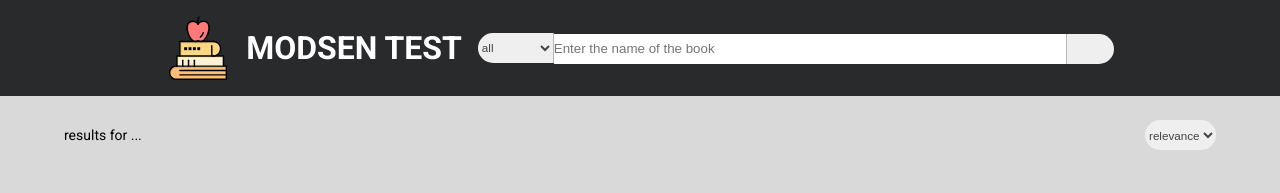
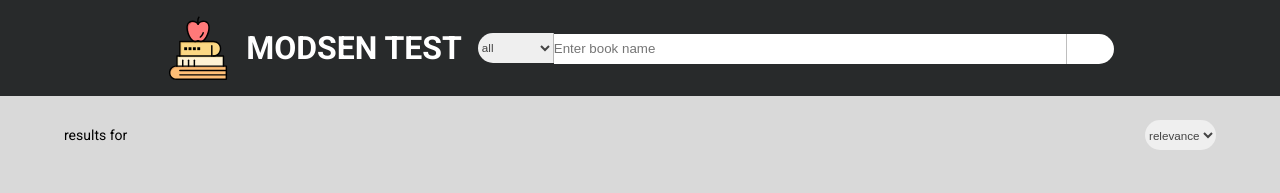
Before and after one commit to OlgaSeledets/modsen-test, a React (Create React App) app: page / in a window 1280 px wide. Shown: the top 193 px of the page. Built offline with nearby package versions, Linux system fonts and the light colour scheme; a web font is replaced by a local one.

Commit message:
Cosmetics

```diff
--- a/src/components/app/App.css
+++ b/src/components/app/App.css
@@ -49,6 +49,7 @@
   color: #444;
   font-size: smaller;
   outline: none;
+  cursor: pointer;
 }
 
 .search__select {
@@ -75,6 +76,7 @@
   border-left: 1px solid rgba(127, 127, 127, 0.5);
   vertical-align: middle;
   cursor: pointer;
+  background-color: #fff;
 }
 
 .subheader {
--- a/src/components/app/App.tsx
+++ b/src/components/app/App.tsx
@@ -40,6 +40,7 @@ function App(): JSX.Element {
   const [status, setStatus] = useState<Status>('idle')
   const [category, setCategory] = useState<Category>('all')
   const [orderBy, setOrderBy] = useState<OrderBy>('relevance')
+  const [bookName, setBookName] = useState('')
   const getData = useCallback(
     async (search: string, category: Category, orderBy: OrderBy) => {
       const data = await getBooks(search, category, orderBy)
@@ -73,7 +74,7 @@ function App(): JSX.Element {
             <input
               className="search__input"
               type="text"
-              placeholder="Enter the name of the book"
+              placeholder="Enter book name"
               onChange={e => setSearch(e.target.value)}
             ></input>
             <button
@@ -82,6 +83,7 @@ function App(): JSX.Element {
                 if (search !== '') {
                   setStatus('searching')
                 }
+                setBookName(search)
               }}
             ></button>
           </div>
@@ -89,7 +91,7 @@ function App(): JSX.Element {
       </header>
       <div className="container">
         <div className="subheader">
-          <div>{books?.totalItems} results for ...</div>
+          <div>{books?.totalItems} results for {bookName}</div>
           <select
             className="subheader__select select-common"
             onChange={e => {
```
